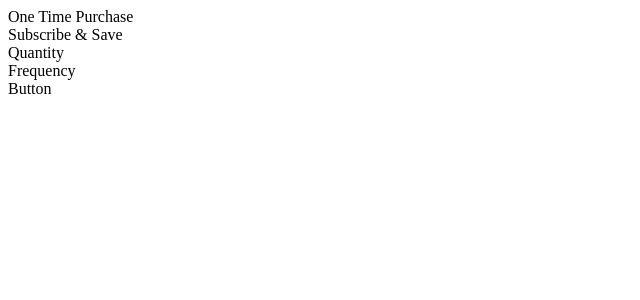
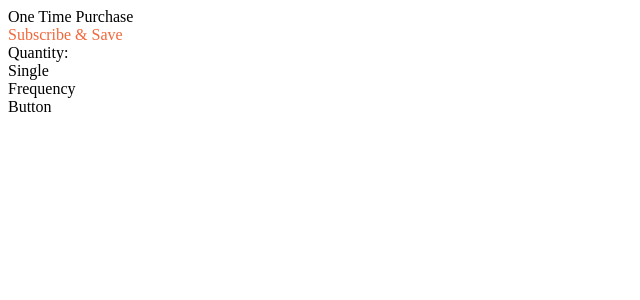
Before and after one commit to hiprez/felixandfetch-RF, a React (Create React App) app: page / in a window 1280 px wide. Shown: the top 300 px of the page, without its empty margins (0-640 px from the left). Built offline with nearby package versions, Linux system fonts and the light colour scheme; no server answers.

Commit message:
quantity

```diff
--- a/package.json
+++ b/package.json
@@ -6,6 +6,8 @@
     "@testing-library/jest-dom": "^4.2.4",
     "@testing-library/react": "^9.3.2",
     "@testing-library/user-event": "^7.1.2",
+    "axios": "^0.19.2",
+    "lodash": "^4.17.15",
     "node-sass": "^4.13.1",
     "react": "^16.13.1",
     "react-dom": "^16.13.1",
--- a/src/App.js
+++ b/src/App.js
@@ -1,4 +1,6 @@
 import React, { Component } from 'react';
+import axios from 'axios';
+import _ from 'lodash';
 
 import Type from './components/Type';
 import Quantity from './components/Quantity';
@@ -8,29 +10,80 @@ import Button from './components/Button';
 import './styles/App.scss';
 
 const DEFAULT_STATE = {
-  type: 'sub'
+  type: 'sub',
+  quantity: 'Single',
+  quantityOptions: [],
+  frequencyOptions: []
 };
 
 class App extends Component {
   constructor() {
     super();
 
+    this.onClickType = this.onClickType.bind( this );
+    this.onClickQuantity = this.onClickQuantity.bind( this );
+
+    this.variants = [];
     this.state = DEFAULT_STATE;
   }
 
   render() {
     return (
       <div className="App">
-        <Type type={ this.state.type } onClickType={ this.onClickType } />
-        <Quantity />
+        <Type
+          type={ this.state.type }
+          onClickType={ this.onClickType } />
+        <Quantity
+          quantity={ this.state.quantity }
+          quantityOptions={ this.state.quantityOptions }
+          onClickQuantity={ this.onClickQuantity } />
         <Frequency />
         <Button />
       </div>
     );
   }
 
+  componentDidMount() {
+    axios.get( 'https://felixandfetch.com/products/joint-strength-chews-rf.js' )
+      .then( ( res ) => {
+        var { data } = res;
+        if ( !data ) { throw new Error( 'Response error.' ); return false; }
+
+        this._eachVariant( data );
+      })
+      .catch( ( err ) => {
+        console.log( err );
+      });
+  }
+
+  _eachVariant( data ) {
+    var { variants } = data;
+    if ( !variants ) { console.log( 'No variants.' ); return false; }
+    var quantityOptions = [];
+    var frequencyOptions = [];
+
+    variants.forEach( ( variant ) => {
+      console.log( variant );
+      this.variants.push( variant );
+      quantityOptions.push( variant.option2 );
+      frequencyOptions.push( variant.option3 );
+    });
+
+    quantityOptions = _.uniq( quantityOptions );
+    frequencyOptions = _.uniq( frequencyOptions );
+
+    this.setState({
+      quantityOptions,
+      frequencyOptions
+    });
+  }
+
   onClickType( type ) {
     this.setState( { type } );
+  }
+
+  onClickQuantity( quantity ) {
+    this.setState( { quantity } );
   }
 }
 
--- a/src/components/Quantity.js
+++ b/src/components/Quantity.js
@@ -3,12 +3,39 @@ import React, { Component } from 'react';
 class Quantity extends Component {
   constructor() {
     super();
+
+    this.state = {
+      active: false
+    };
   }
 
   render() {
     return (
-      <div className="Quantity">Quantity</div>
+      <div className="Quantity">
+        <div onClick={ ( e ) => { var active = !this.state.active; this.setState( { active } ); } }>
+          <label>Quantity:</label>
+          <div className="value">{ this.props.quantity }</div>
+        </div>
+        <ul style={ { display: [ 'none', 'block' ][ +this.state.active ] } }>
+          { this.props.quantityOptions.map( this.eachQuantity, this ) }
+        </ul>
+      </div>
     );
+  }
+
+  eachQuantity( quantity ) {
+    return (
+      <li
+        key={ quantity }
+        onClick={ ( e ) => { this.onClickQuantity( quantity ); } }>
+        { quantity }
+      </li>
+    );
+  }
+
+  onClickQuantity( quantity ) {
+    this.props.onClickQuantity( quantity );
+    this.setState( { active: false } );
   }
 }
 
--- a/src/components/Type.js
+++ b/src/components/Type.js
@@ -10,19 +10,19 @@ class Type extends Component {
       <div className="Type">
         <div
           className={ this.props.type === 'one' ? 'active' : '' }
-          onClick={ this.onClick.bind( this, 'one' ) }>
+          onClick={ ( e ) => { this.onClick( 'one' ); } }>
           One Time Purchase
         </div>
         <div
           className={ this.props.type === 'sub' ? 'active' : '' }
-          onClick={ this.onClick.bind( this, 'sub' ) }>
+          onClick={ ( e ) => { this.onClick( 'sub' ); } }>
           Subscribe & Save
         </div>
       </div>
     );
   }
 
-  onClick( e, type ) {
+  onClick( type ) {
     this.props.onClickType( type );
   }
 }
--- /dev/null
+++ b/src/styles/_quantity.scss
@@ -0,0 +1,3 @@
+.Quantity {
+
+}
--- a/src/styles/_type.scss
+++ b/src/styles/_type.scss
@@ -1,3 +1,7 @@
 .Type {
-
+  > div {
+    &.active {
+      color: $primary-color;
+    }
+  }
 }
```
Also changed, not shown: 1 other file (tests, documents, lock files or other folders).
